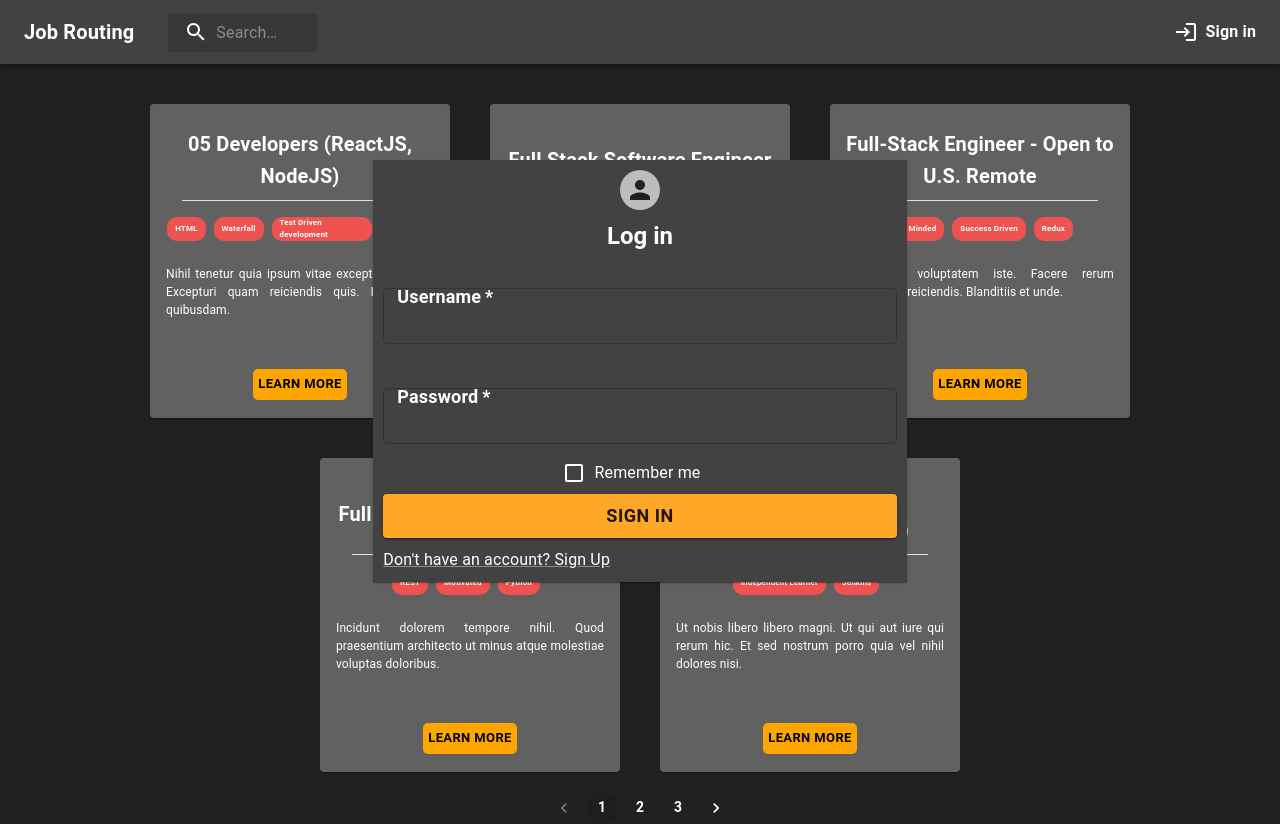
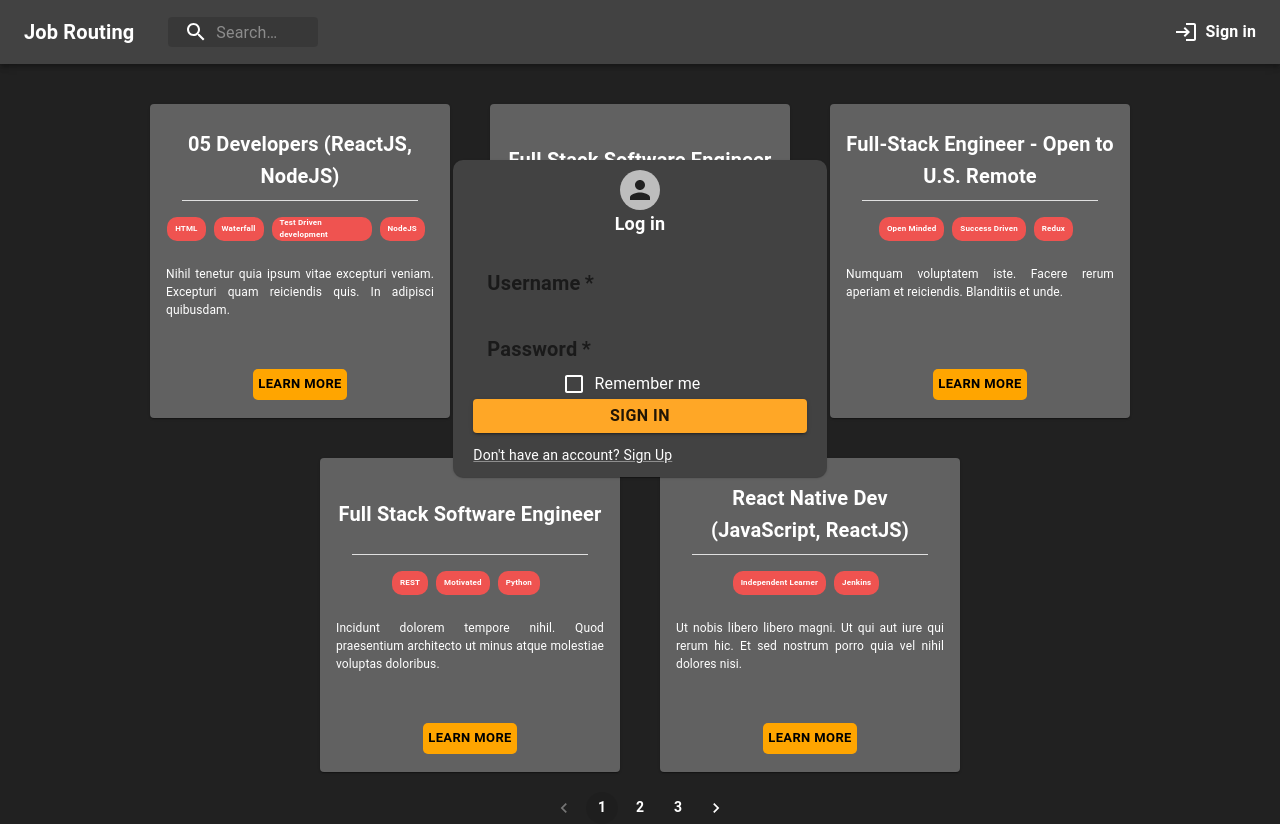
Before and after one commit to thphuong204/material-ui-basic-app, a React (Create React App) app: page / in a window 1280 px wide. Both pictures are taken after a click on the button "Sign in". Built offline with nearby package versions, Linux system fonts and the light colour scheme.

Commit message:
adjust appearance of LogInSide

```diff
--- a/src/App.js
+++ b/src/App.js
@@ -42,25 +42,43 @@ const theme = createTheme({
         },
       },
     },
+    MuiTextField: {
+      styleOverrides: {
+        root: {
+          marginBottom: "10px",
+          paddingTop: "0px",
+          height: "40px",
+        }
+      }
+    },
+
     MuiInputLabel: {
       styleOverrides: {
-        // Name of the slot
         root: {
-          // Some CSS
-          fontSize: "18px",
-          fontWeight:"bold",
-          marginBottom:"20px",
-          color:"#fff"
+          fontSize: "20px",
+          fontWeight: "bold",
+          zIndex: "12"
         },
       }
     },
     MuiOutlinedInput: {
       styleOverrides: {
-        // Name of the slot
+        notchedOutline: {
+          border: "none"
+        },
+        input: {
+          // marginTop: "10px",
+          paddingY: "0",
+          height: "20px",
+          zIndex: "11"
+        }
+      }
+    },
+    MuiInputBase: {
+      styleOverrides: {
         root: {
-          // Some CSS
-          marginTop:'20px',
-        },
+          height: "30px",
+        }
       }
     }
   },
--- a/src/components/LogInSide.js
+++ b/src/components/LogInSide.js
@@ -1,22 +1,7 @@
 import React, { useContext, useState } from "react";
-// import users from "./../../data/users";
-// import image from "./Images/image.jpg";
-import { Avatar, Button, CssBaseline, TextField, FormControlLabel, Checkbox, Link, Paper, Box, Typography, Grid } from "@mui/material";
+import { Avatar, Button, CssBaseline, TextField, FormControlLabel, Checkbox, Link, Paper, Typography, Grid } from "@mui/material";
 import IsActiveLogIn from "../contexts/IsActiveLogIn";
 import { login } from "../apis/auth";
-
-function Copyright() {
-  return (
-    <Typography variant="body2" color="textSecondary" align="center">
-      {"Copyright © "}
-      <Link color="inherit" href="https://material-ui.com/">
-        Your Website
-      </Link>{" "}
-      {new Date().getFullYear()}
-      {"."}
-    </Typography>
-  );
-}
 
 
 export default function LogInSide({ history }) {
@@ -48,6 +33,8 @@ export default function LogInSide({ history }) {
         zIndex: "10",
         position: "fixed",
         top: "20%",
+        width: "70%",
+        minWidth: "200px",
       }}
     >
       <CssBaseline />
@@ -62,9 +49,8 @@ export default function LogInSide({ history }) {
         square
         sx={{
           backgroundColor: "primary.main",
-          width: "50%",
-          minWidth: "400px",
-          paddingX: "10px",
+          paddingX: "20px",
+        borderRadius:"10px"
         }}
       >
         <div style={{
@@ -75,14 +61,14 @@ export default function LogInSide({ history }) {
         }}>
 
           <Avatar sx={{
-            marginY: "10px",
+            marginTop: "10px",
           }} />
           <Typography
             component="h1"
-            variant="h5"
             width="100%"
             textAlign="center"
             color="#ffffff"
+            fontSize="18px"
             fontWeight="bold">
             Log in
           </Typography>
@@ -108,17 +94,23 @@ export default function LogInSide({ history }) {
             type="password"
             id="password"
             autoComplete="current-password"
+            sx={{
+              "& MuiOutlinedInput": {
+                backgroundColor: "#fff",
+              }
+            }}
           />
           <FormControlLabel
             control={<Checkbox value="remember" style={{ color: "#fff" }} />}
-            style={{ color: "#fff" }}
+            style={{ color: "#fff", height: "30px", border: "none" }}
             label="Remember me"
           />
           <Button
             style={{
               fontWeight: "bold",
-              fontSize: "18px",
+              fontSize: "16px",
             }}
+            sx={{ paddingY: "3px" }}
             type="submit"
             fullWidth
             variant="contained"
@@ -129,7 +121,7 @@ export default function LogInSide({ history }) {
           </Button>
           <Grid container>
             <Grid item marginY="10px">
-              <Link href="#" fontSize="16px" color="#fff" >
+              <Link href="#" fontSize="14px" color="#fff" >
                 {"Don't have an account? Sign Up"}
               </Link>
             </Grid>
```
